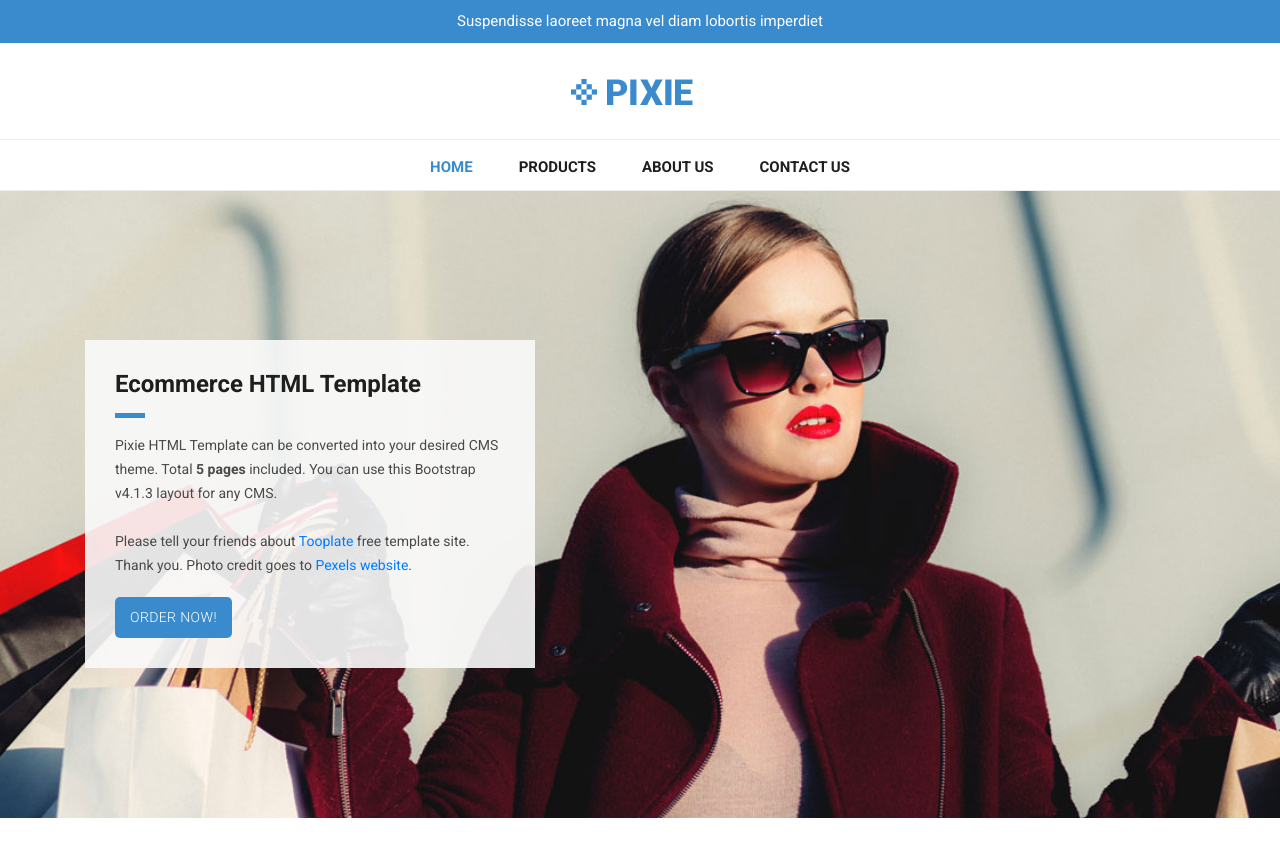
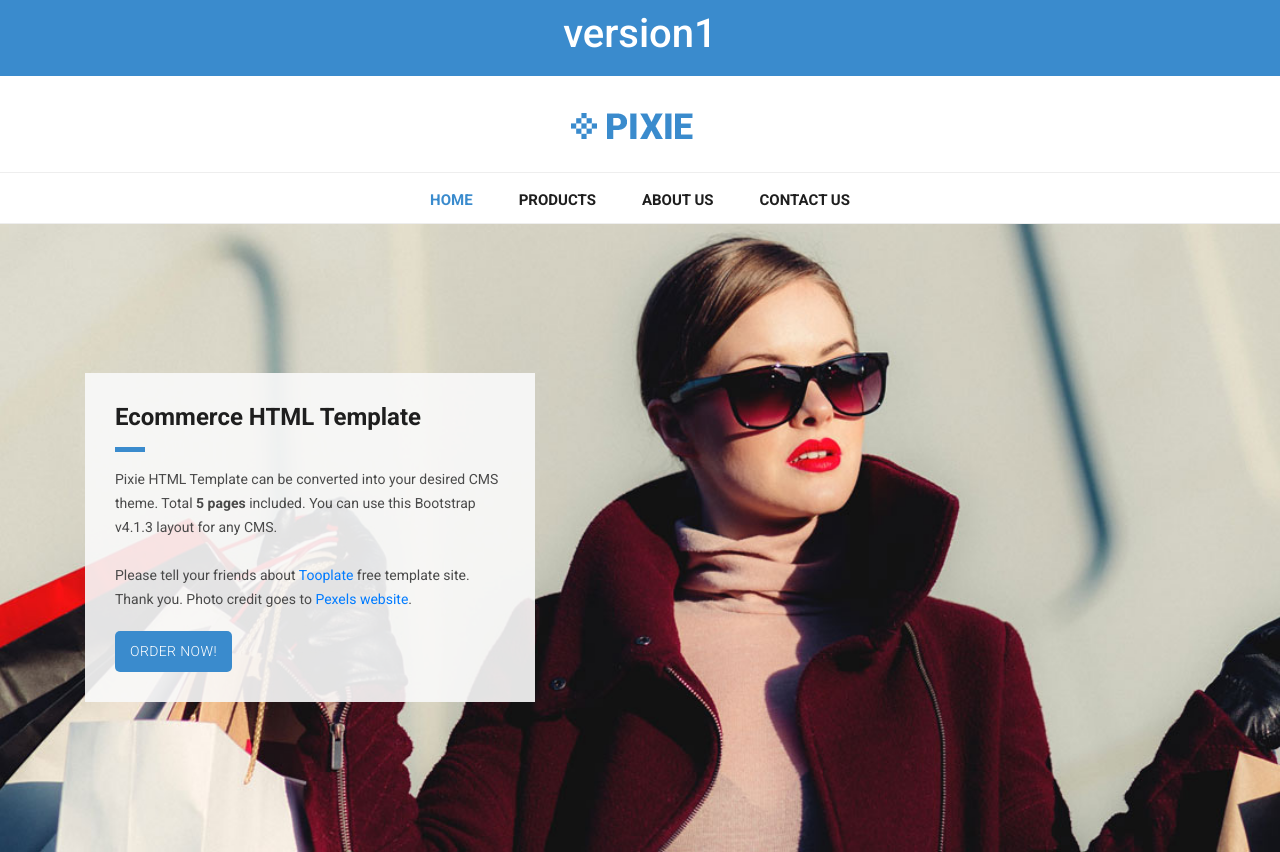
Before and after one commit to Ivanmathew-tech/ansible.git1, a plain HTML site: page index.html in a window 1280 px wide. Shown: the top 852 px of the page. Drawn offline with Linux system fonts and the light colour scheme.

Commit message:
commit version 2

```diff
--- a/index.html
+++ b/index.html
@@ -32,7 +32,7 @@ https://www.tooplate.com/view/2114-pixie
       <div class="container">
         <div class="row">
           <div class="col-md-12">
-            <span>Suspendisse laoreet magna vel diam lobortis imperdiet</span>
+		  <span><center><h1>version1</h1></center></span>
           </div>
         </div>
       </div>
```
